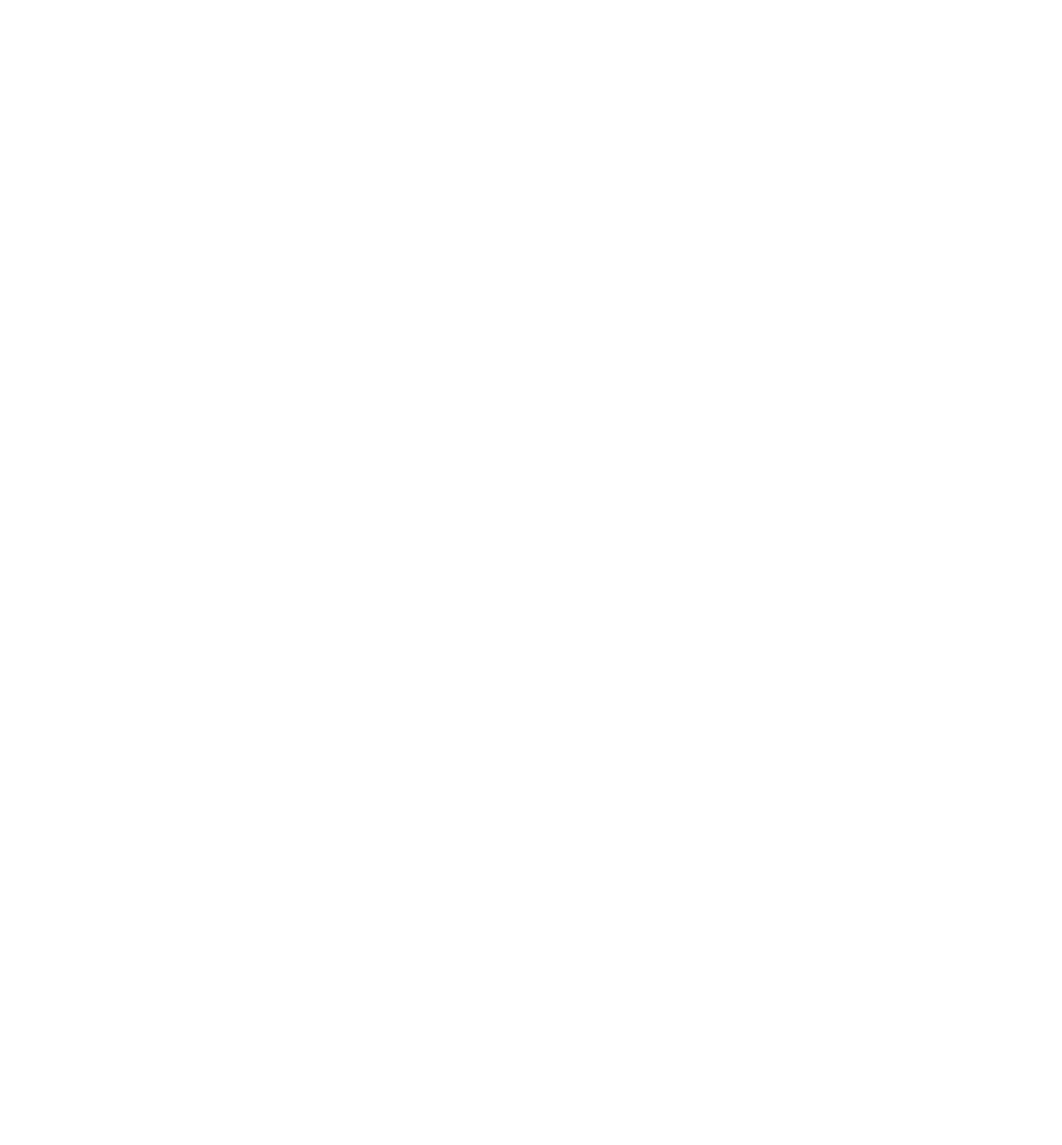
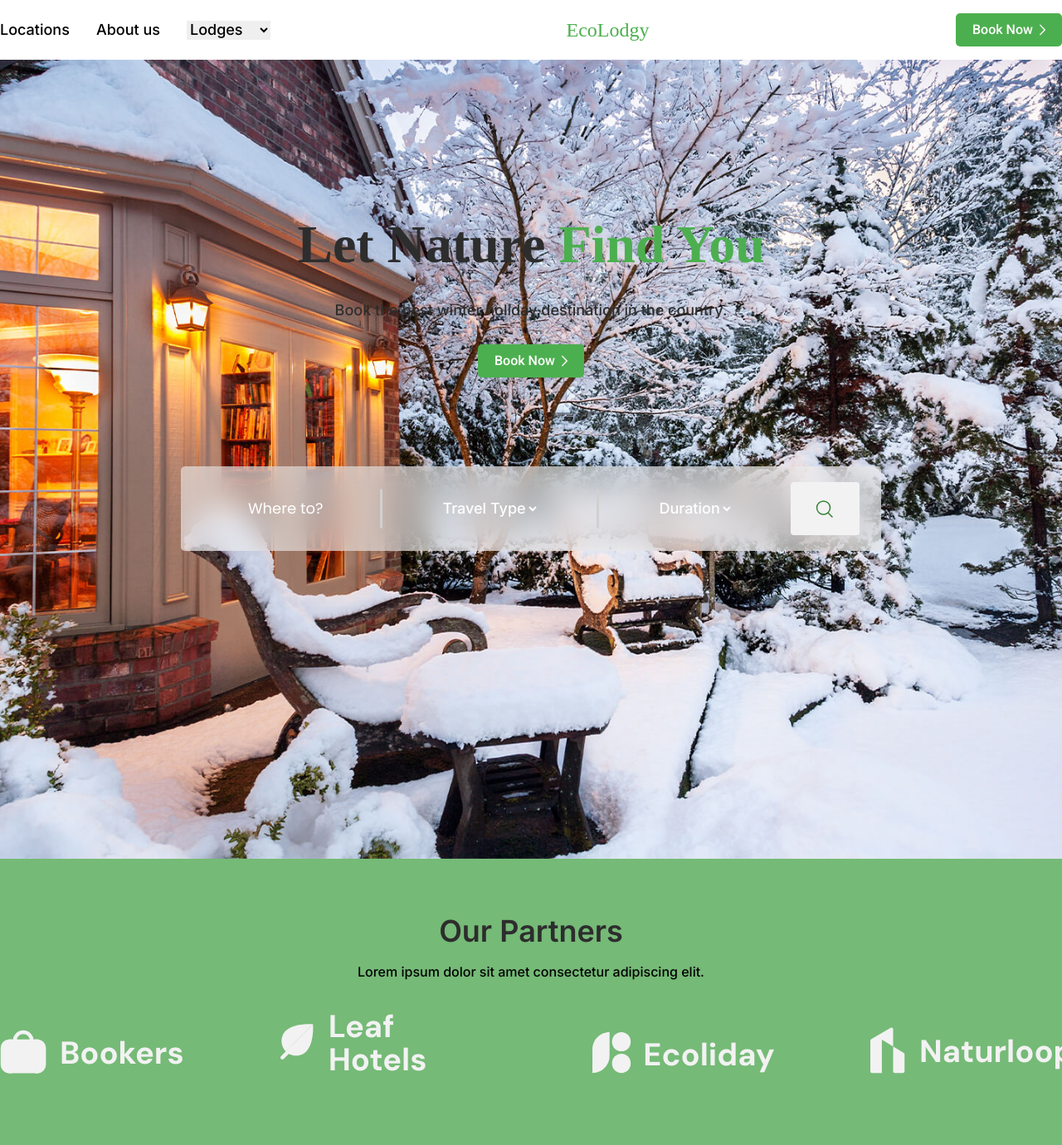
Before and after one commit to mariam-gabataeva/Lecture-10, a plain HTML site: page index.html in a window 1280 px wide. Shown: the whole page at 83% size. Before the commit the page ends 800 px from the top, so only its background shows below. Drawn offline with Linux system fonts and the light colour scheme; a web font is replaced by a local one.

Commit message:
Main dony

```diff
--- a/css/style.css
+++ b/css/style.css
@@ -0,0 +1,210 @@
+body{
+    font-family: 'Inter', sans-serif;
+    font-family: 'Kufam', sans-serif;
+    font-family: 'Poppins', sans-serif;
+    font-family: 'Roboto', sans-serif;
+    font-family: 'DM Sans', sans-serif;
+}
+header{
+    display: flex;
+    justify-content: space-between;
+    align-items: center;
+    max-width: 1438px;
+    width: 100%;
+    height: 72px;
+    margin: auto;
+}
+.logo{
+    max-width: 113px;
+    width: 100%;
+    height: 25px;
+    color: var(--color-primary-default, #4CAF4F);
+    font-family: 'Kufam';
+    font-size: 24px;
+    font-style: normal;
+    font-weight: 400;
+    line-height: 24px;
+}
+ul{
+    display: flex;
+    align-items: center;
+    column-gap: 32px;
+}
+li a{
+    color: var(--Black, #000);
+    font-family: 'Inter';
+    font-size: 18px;
+    font-style: normal;
+    font-weight: 500;
+    line-height: 28px;
+}
+select{
+    border: none;
+    font-family: 'Inter';
+    font-size: 18px;
+    font-style: normal;
+    font-weight: 500;
+    line-height: 28px;
+}
+.button{
+    display: flex;
+    align-items: center;
+    column-gap: 8px;
+    max-width: 128px;
+    width: 100%;
+    height: 40px;
+    padding: 8px 20px;
+    border-radius: 5px;
+    background: #4CAF4F;
+}
+.book{
+    font-family: 'Roboto';
+    font-size: 16px;
+    font-style: normal;
+    font-weight: 400;
+    line-height: 150%;
+    color: white;
+}
+main{
+    display: flex;
+    flex-direction: column;
+    align-items: center;
+    width: 100%;
+    height: 963px;
+    background-image: url(../imeges/home.jpg);
+    background-position: center;
+}
+h1{
+    color: var(--color-primary-black, #2D2D2D);
+    font-family: 'Kufam';
+    font-size: 64px;
+    font-style: normal;
+    font-weight: 600;
+    line-height: 76px;
+    margin-top: 185px;
+}
+h1 span{
+    color: var(--color-primary-default, #4CAF4F);
+}
+.armor{
+    color: var(--color-primary-black, #2D2D2D);
+    font-family: 'Inter';
+    font-size: 18px;
+    font-style: normal;
+    font-weight: 500;
+    line-height: 28px;
+    margin: 27px 0px;
+}
+.box-dist{
+    max-width: 844px;
+    width: 100%;
+    height: 102px;
+    display: flex;
+    justify-content: space-between;
+    align-items: center;
+    padding: 19px 26px 19px 81px;
+    border-radius: 5px;
+    background: rgba(243, 243, 243, 0.60);
+    backdrop-filter: blur(17.760618209838867px);
+    margin-top: 107px;
+}
+.box-dist a{
+    color: #FFF;
+    font-family: 'Poppins';
+    font-size: 18px;
+    font-style: normal;
+f   ont-weight: 400;
+}
+.box-dist select{
+    background: none;
+    color: white;
+}
+.line{
+    max-width: 3px;
+    width: 100%;
+    height: 48px;
+    border-radius: 25px;
+    background: #D0D0D0;
+}
+.search{
+    max-width: 83px;
+    width: 100%;
+    height: 64px;
+    border-radius: 4px;
+    background: var(--Gray-6, #F2F2F2);
+    border: none;
+    padding: 22px 30px;
+}
+.partners{
+    display: flex;
+    flex-direction: column;
+    align-items: center;
+    width: 100%;
+    height: 345px;
+    background: var(--color-primary-light-green, #75BA77);
+    padding: 65px 0px 84px;
+}
+h2{
+    color: var(--color-primary-black, #2D2D2D);
+    font-family: 'Inter';
+    font-size: 36px;
+    font-style: normal;
+    font-weight: 600;
+    line-height: 44px;
+}
+.partners p{
+    color: #000;
+    font-family: 'Inter';
+    font-size: 16px;
+    font-style: normal;
+    font-weight: 500;
+    line-height: 24px;
+    margin: 15px 0px 59px;
+}
+.info-parts{
+    display: flex;
+    justify-content: space-between;
+    align-items: flex-end;
+    max-width: 1301px;
+    width: 100%;
+    height: 55px;
+}
+.partner1{
+    display: flex;
+    align-items: center;
+    max-width: 211px;
+    width: 100%;
+    column-gap: 16px;
+}
+.partner2{
+    display: flex;
+    align-items: center;
+    max-width: 250px;
+    width: 100%;
+    column-gap: 18px;
+}
+.partner3{
+    display: flex;
+    align-items: center;
+    max-width: 208px;
+    width: 100%;
+    column-gap: 14px;
+}
+.partner4{
+    display: flex;
+    align-items: center;
+    max-width: 231px;
+    width: 100%;
+    column-gap: 17px;
+}
+.partner{
+    color:  #F2F2F2;
+    font-family: 'DM Sans';
+    font-size: 38px;
+    font-style: normal;
+    font-weight: 700;
+    line-height: 40px;
+}
+.img-link{
+
+}
--- a/index.html
+++ b/index.html
@@ -3,10 +3,81 @@
 <head>
     <meta charset="UTF-8">
     <meta name="viewport" content="width=device-width, initial-scale=1.0">
-    <title>Lecture10
-    </title>
+    <link rel="stylesheet" href="css/reset.css">
+    <link rel="stylesheet" href="css/style.css">
+    <link rel="preconnect" href="https://fonts.googleapis.com">
+    <link rel="preconnect" href="https://fonts.gstatic.com" crossorigin>
+    <link href="https://fonts.googleapis.com/css2?family=Inter:wght@400;500;600&family=Kufam:wght@600&family=Poppins&family=Roboto:ital,wght@0,500;1,400&display=swap" rel="stylesheet">
+    <link rel="preconnect" href="https://fonts.googleapis.com">
+    <link rel="preconnect" href="https://fonts.gstatic.com" crossorigin>
+    <link href="https://fonts.googleapis.com/css2?family=DM+Sans:opsz,wght@9..40,700&display=swap" rel="stylesheet">
+    <title>Lecture10</title>
 </head>
 <body>
+    <header>
+            <nav>
+                <ul>
+                    <li><a href="">Locations</a></li>
+                    <li><a href="">About us</a></li>
+                    <li>
+                        <select aria-placeholder="Lodges">
+                            <option value="defaultValue">Lodges</option>
+                            <option value="Mountain">Mountain</option>
+                            <option value="Sea">Sea</option>
+                        </select>
+                    </li>
+                </ul>
+            </nav>
+            <a class="logo" href="index.html">EcoLodgy</a>
+        <div class="button">
+            <a class="book" href="#">Book Now</a>
+            <img src="imeges/Vector.svg" alt="logo">
+        </div>
+    </header>
+    <main>
+        <h1>Let Nature <span>Find You</span></h1>
+        <p class="armor">Book the best winter holiday destination in the country.</p>
+        <div class="button">
+            <a class="book" href="#">Book Now</a>
+            <img src="imeges/Vector.svg" alt="logo">
+        </div>
+        <div class="box-dist">
+            <a href="#">Where to?</a>
+            <div class="line"></div>
+            <select aria-placeholder="TravelType">
+                <option value="defaultValue">Travel Type</option>
+            </select>
+            <div class="line"></div>
+            <select aria-placeholder="Duration">
+                <option value="defaultValue">Duration</option>
+            </select>
+            <div class="search">
+                <img src="imeges/Search.svg" alt="search">
+            </div>
+        </div>
+    </main>
+    <section class="partners">
+        <h2>Our Partners</h2>
+        <p>Lorem ipsum dolor sit amet consectetur adipiscing elit.</p>
+        <div class="info-parts">
+            <div class="partner1">
+                <a href="#"><img src="imeges/bag.svg" alt="logo"></a>
+                <a class="partner" href="#">Bookers</a>
+            </div>
+            <div class="partner2">
+                <a href="#"><img src="imeges/leaf.svg" alt="logo"></a>
+                <a class="partner" href="#">Leaf Hotels</a>
+            </div>
+            <div class="partner3">
+                <a href="#"><img src="imeges/eko1.svg" alt="logo"></a>
+                <a class="partner" href="#">Ecoliday</a>
+            </div>
+            <div class="partner4">
+                <a class="img-link" href="#"><img src="imeges/eko2.svg" alt="logo"></a>
+                <a class="partner" href="#">Naturloop</a>
+            </div>
+        </div>
 
+    </section>
 </body>
 </html>
```
Also changed, not shown: imeges/Logo.svg (added), imeges/Search.svg (added), imeges/Vector.svg (added), imeges/bag.svg (added), imeges/eko1.svg (added), imeges/eko2.svg (added), imeges/home.jpg (added), imeges/imege.jpg (added), imeges/imege1.jpg (renamed from imeges/природа3.jpg), imeges/imege2.jpg (renamed from imeges/природа.jpg), imeges/imege3.jpg (renamed from imeges/природа2.jpg), imeges/leaf.svg (added), imeges/winteeer.webp (added), imeges/winter.jpg (added).
